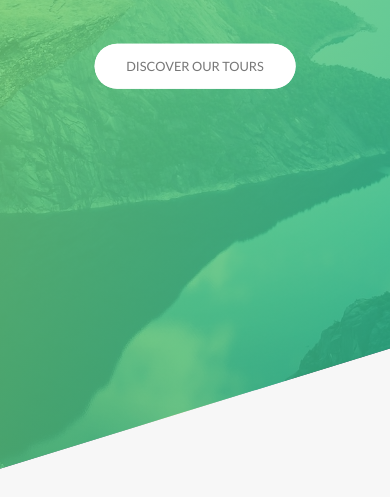
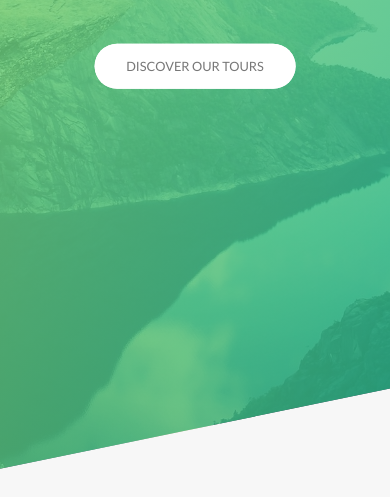
Before and after one commit to danidz96/natours, a website: page index.html in a window 390 px wide. Shown: the part 333-830 px from the top of the page. Drawn offline with Linux system fonts and the light colour scheme.

Commit message:
add base and layout media queries

```diff
--- a/sass/abstracts/_variables.scss
+++ b/sass/abstracts/_variables.scss
@@ -26,6 +26,7 @@ $default-font-size: 1.6rem;
 // GRID
 $grid-width: 114rem;
 $gutter-vertical: 8rem;
+$gutter-vertical-small: 6rem;
 $gutter-horizontal: 6rem;
 
 // SHADOWS
--- a/sass/layout/_footer.scss
+++ b/sass/layout/_footer.scss
@@ -4,13 +4,25 @@
     font-size: 1.4rem;
     color: $color-grey-light-1;
 
+    @include respond(tab-port) {
+        padding: 4rem 0
+    }
+
     &__logo-box {
         text-align: center;
+
+        @include respond(tab-port) {
+            margin-bottom: 4rem;
+        }
     }
 
     &__logo {
         width: 15rem;
         transition: all .3s;
+
+        @include respond(tab-port) {
+            width: 12rem;
+        }
 
         &:hover {
             transform: scale(1.2);
@@ -21,6 +33,11 @@
         border-top: 1px solid $color-grey-light-2;
         padding-top: 2rem;
         display: inline-block;
+
+        @include respond(tab-port) {
+            width: 100%;
+            text-align: center;
+        }
     }
 
     &__list {
@@ -59,5 +76,10 @@
         padding-top: 2rem;
         width: 90%;
         text-align: justify;
+
+        @include respond(tab-port) {
+            width: 100%;
+            text-align: center;
+        }
     }
 }
--- a/sass/layout/_grid.scss
+++ b/sass/layout/_grid.scss
@@ -2,8 +2,17 @@
     max-width: $grid-width;
     margin: 0 auto;
 
+    @include respond(tab-port) {
+        max-width: 55rem !important;
+    }
+
     &:not(:last-child) {
         margin-bottom: $gutter-vertical;
+
+        @include respond(tab-port) {
+            margin-bottom: $gutter-vertical-small;
+        }
+
     }
 
     @include clearfix;
@@ -13,6 +22,15 @@
 
         &:not(:last-child) {
             margin-right: $gutter-horizontal;
+
+            @include respond(tab-port) {
+                margin-right: 0;
+                margin-bottom: $gutter-vertical-small;
+            }
+        }
+
+        @include respond(tab-port) {
+            width: 100% !important;
         }
     }
 
--- a/sass/layout/_header.scss
+++ b/sass/layout/_header.scss
@@ -6,6 +6,11 @@
     -webkit-clip-path: polygon(0 0, 100% 0%, 100% 85%, 0% 100%);
     clip-path: polygon(0 0, 100% 0%, 100% 85%, 0% 100%);
     position: relative;
+
+    @include respond(phone) {
+        -webkit-clip-path: polygon(0 0, 100% 0%, 100% 90%, 0% 100%);
+        clip-path: polygon(0 0, 100% 0%, 100% 90%, 0% 100%);
+    }
 
     &__logo-box {
         position: absolute;
--- a/sass/layout/_navigation.scss
+++ b/sass/layout/_navigation.scss
@@ -16,6 +16,16 @@
         box-shadow: $shadow-three;
         text-align: center;
         cursor: pointer;
+
+        @include respond(tab-port) {
+            top: 4rem;
+            right: 4rem;
+        }
+
+        @include respond(phone) {
+            top: 3rem;
+            right: 3rem;
+        }
     }
 
     &__background {
@@ -28,6 +38,16 @@
         background: radial-gradient($color-primary-light, $color-primary-dark);
         z-index: 100;
         transition: transform .8s cubic-bezier(0.86, 0, 0.7, 1);
+
+        @include respond(tab-port) {
+            top: 4.5rem;
+            right: 4.5rem;
+        }
+
+        @include respond(phone) {
+            top: 3.5rem;
+            right: 3.5rem;
+        }
     }
 
     &__nav {
```
Also changed, not shown: css/style.css.
